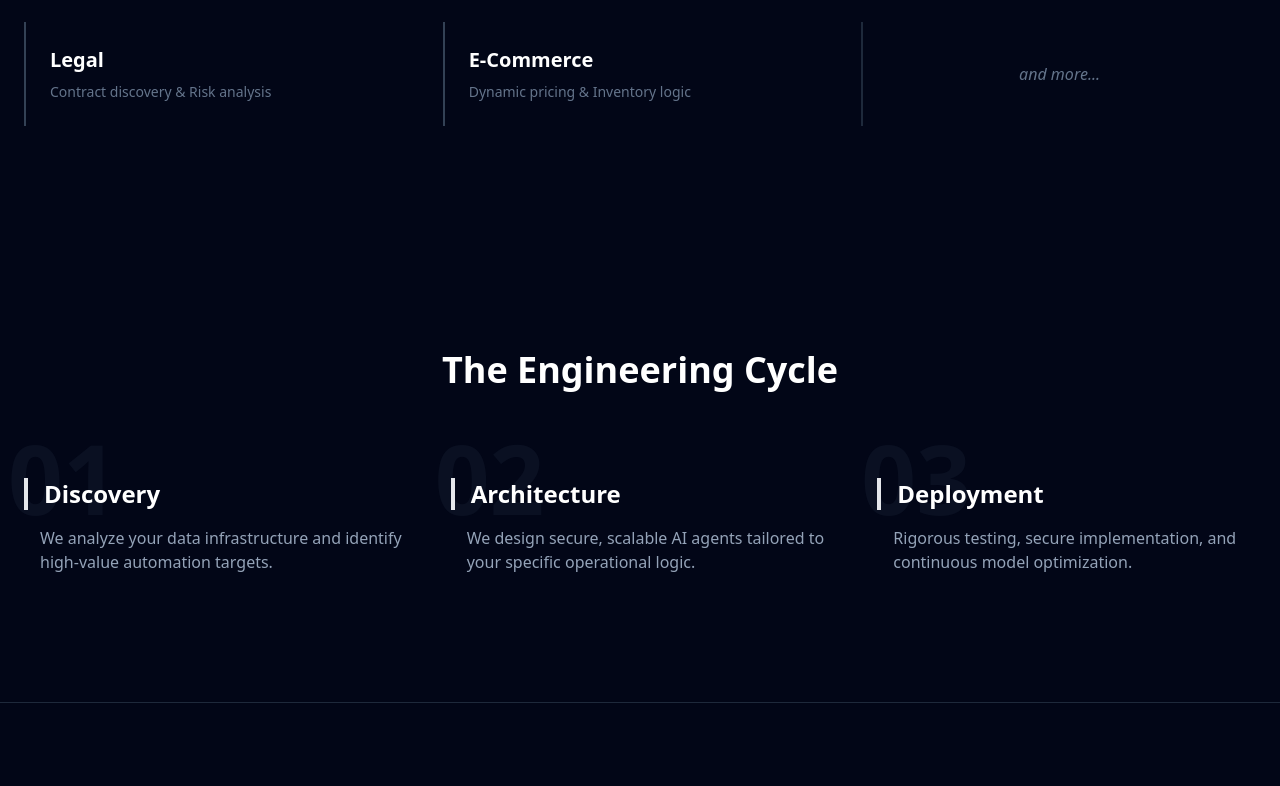
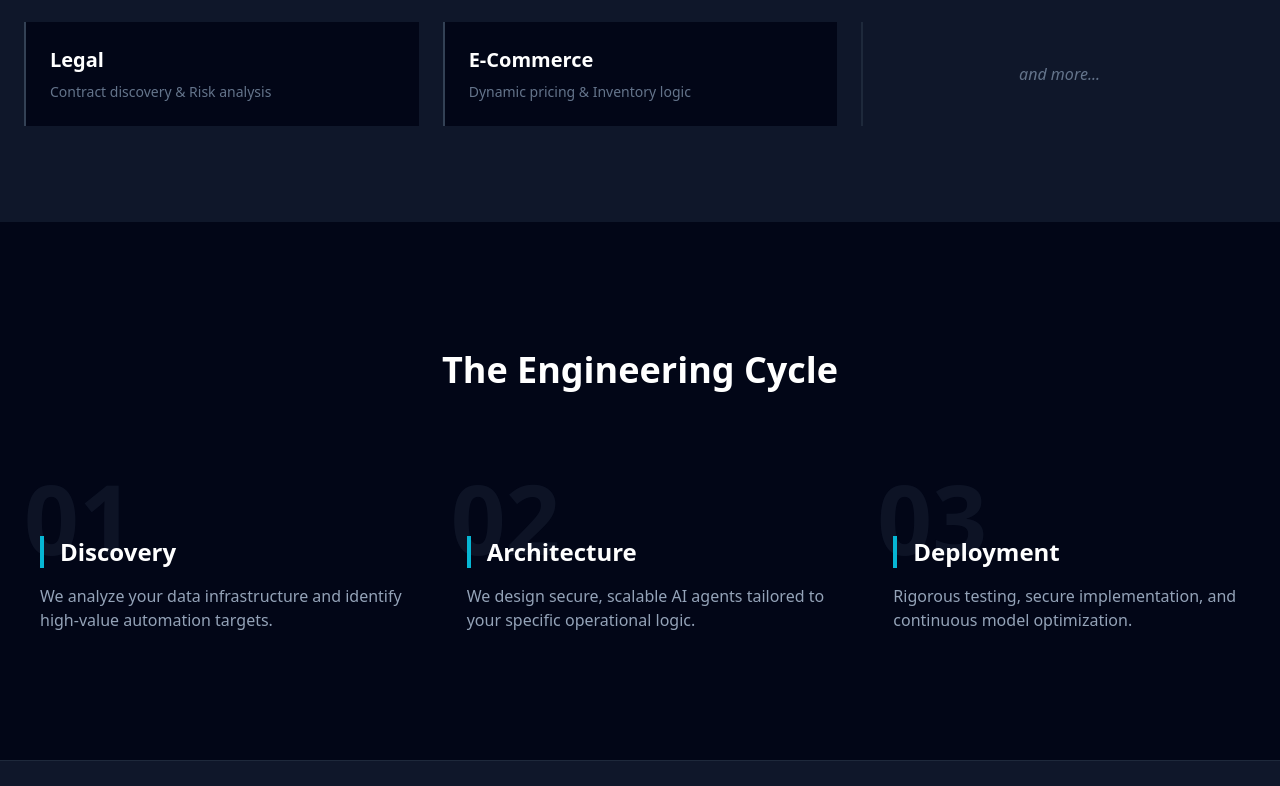
Before and after one commit to BroCezar/mandrea-logic, a Next.js app: page / in a window 1280 px wide. Shown: the part 2011-2797 px from the top of the page. Built offline with nearby package versions, Linux system fonts and the light colour scheme.

Commit message:
Fix text visibility, mobile menu blur, process spacing, and footer

```diff
--- a/app/page.tsx
+++ b/app/page.tsx
@@ -46,11 +46,16 @@ const Navbar = () => {
   const [isMobileMenuOpen, setIsMobileMenuOpen] = useState(false);
   const [scrolled, setScrolled] = useState(false);
 
+  // Handle Scroll Effect for Navbar background
   useEffect(() => {
-    const handleScroll = () => setScrolled(window.scrollY > 20);
+    const handleScroll = () => {
+      setScrolled(window.scrollY > 20);
+      // Close mobile menu on scroll
+      if (isMobileMenuOpen) setIsMobileMenuOpen(false);
+    };
     window.addEventListener('scroll', handleScroll);
     return () => window.removeEventListener('scroll', handleScroll);
-  }, []);
+  }, [isMobileMenuOpen]);
 
   const navLinks = [
     { name: 'Expertise', href: '#services' },
@@ -60,7 +65,8 @@ const Navbar = () => {
   ];
 
   return (
-    <header className={`fixed top-0 w-full z-50 transition-all duration-300 ${scrolled ? 'glass' : 'bg-transparent py-6'}`}>
+    <>
+      <header className={`fixed top-0 w-full z-50 transition-all duration-300 ${scrolled ? 'glass border-b border-white/5' : 'bg-transparent py-6'}`}>
         <div className="max-w-7xl mx-auto px-6 lg:px-8">
           <div className="flex items-center justify-between h-16">
             {/* Logo */}
@@ -73,7 +79,7 @@ const Navbar = () => {
               </span>
             </div>
 
-          {/* Desktop Nav - No Contact Button */}
+            {/* Desktop Nav */}
             <div className="hidden md:flex items-center space-x-12">
               {navLinks.map((link) => (
                 <a
@@ -90,7 +96,7 @@ const Navbar = () => {
             <div className="md:hidden">
               <button
                 onClick={() => setIsMobileMenuOpen(!isMobileMenuOpen)}
-              className="text-slate-300 hover:text-white"
+                className="text-slate-300 hover:text-white relative z-50"
                 aria-label="Menu"
               >
                 {isMobileMenuOpen ? <Icons.Close /> : <Icons.Menu />}
@@ -98,17 +104,21 @@ const Navbar = () => {
             </div>
           </div>
         </div>
+      </header>
 
-      {/* Mobile Menu */}
+      {/* Full Screen Mobile Menu Overlay */}
       {isMobileMenuOpen && (
-        <div className="md:hidden absolute top-full left-0 w-full bg-dark-950 border-b border-dark-800 animate-slide-up">
-          <div className="px-6 py-8 flex flex-col space-y-6">
+        <div
+          className="fixed inset-0 z-40 bg-dark-950/80 backdrop-blur-xl md:hidden flex items-center justify-center animate-fade-in"
+          onClick={() => setIsMobileMenuOpen(false)} // Close on click outside
+        >
+          <div className="flex flex-col items-center space-y-8 p-8 text-center">
             {navLinks.map((link) => (
               <a
                 key={link.name}
                 href={link.href}
                 onClick={() => setIsMobileMenuOpen(false)}
-                className="text-lg font-medium text-slate-300 hover:text-brand-400"
+                className="text-2xl font-light text-white tracking-widest uppercase hover:text-brand-400 transition-colors"
               >
                 {link.name}
               </a>
@@ -116,7 +126,7 @@ const Navbar = () => {
           </div>
         </div>
       )}
-    </header>
+    </>
   );
 };
 
@@ -139,7 +149,8 @@ const Hero = () => {
         <h1 className="text-5xl md:text-7xl lg:text-8xl font-bold text-white mb-8 tracking-tight leading-none">
           LOGIC. <br className="md:hidden" />
           SCALE. <br className="md:hidden" />
-          <span className="text-transparent bg-clip-text bg-gradient-to-r from-brand-400 to-indigo-400">
+          {/* Now using explicitly standard colors to ensure visibility on all devices */}
+          <span className="text-transparent bg-clip-text bg-gradient-to-r from-cyan-400 to-indigo-400">
             AUTOMATION.
           </span>
         </h1>
@@ -150,11 +161,9 @@ const Hero = () => {
         </p>
 
         <div className="flex flex-col sm:flex-row justify-center gap-6">
-          {/* CHANGED: Primary Glass Button (Cyan Glow) */}
           <a href="#services" className="px-8 py-4 text-lg font-bold text-cyan-100 rounded-full bg-cyan-500/10 border border-cyan-500/20 backdrop-blur-md hover:bg-cyan-500/20 hover:border-cyan-500/50 hover:shadow-[0_0_20px_rgba(6,182,212,0.3)] transition-all duration-300">
             View Capabilities
           </a>
-          {/* CHANGED: Secondary Glass Button (Frosted White) */}
           <a href="#process" className="px-8 py-4 text-lg font-medium text-gray-300 rounded-full bg-white/5 border border-white/10 backdrop-blur-md hover:bg-white/10 hover:border-white/30 hover:text-white transition-all duration-300">
             Our Methodology
           </a>
@@ -255,25 +264,21 @@ const Process = () => {
           <h2 className="text-4xl font-bold text-white">The Engineering Cycle</h2>
         </div>
 
-        {/* Added extra vertical gap for mobile */}
-        <div className="grid grid-cols-1 md:grid-cols-3 gap-16 md:gap-12 relative z-10">
+        <div className="grid grid-cols-1 md:grid-cols-3 gap-12 relative z-10">
           {[
             { step: "01", title: "Discovery", text: "We analyze your data infrastructure and identify high-value automation targets." },
             { step: "02", title: "Architecture", text: "We design secure, scalable AI agents tailored to your specific operational logic." },
             { step: "03", title: "Deployment", text: "Rigorous testing, secure implementation, and continuous model optimization." }
           ].map((p, i) => (
-            // Added 'pt-2' to push content down slightly
-            <div key={i} className="relative pt-2">
-              {/* UPDATES HERE:
-                  1. text-6xl md:text-8xl -> Smaller numbers on mobile, big on desktop
-                  2. -top-8 -> Pulled the number higher up so it sits above the text
-                  3. opacity-30 -> Made it more subtle so text is easier to read
-              */}
-              <div className="text-6xl md:text-8xl font-bold text-slate-800/30 absolute -top-10 left-0 md:-top-10 md:-left-4 -z-10 select-none">
+            <div key={i} className="relative group">
+              {/* Number is now a Block element (not absolute) so it pushes text down */}
+              <div className="text-7xl md:text-8xl font-bold text-slate-800/40 mb-[-20px] md:mb-[-30px] z-0 select-none group-hover:text-brand-900/40 transition-colors duration-500">
                 {p.step}
               </div>
-              <h3 className="text-2xl font-bold text-white mb-4 pl-4 border-l-4 border-brand-500">{p.title}</h3>
-              <p className="text-slate-400 pl-4">{p.text}</p>
+              <div className="relative z-10 pl-4">
+                <h3 className="text-2xl font-bold text-white mb-4 border-l-4 border-brand-500 pl-4">{p.title}</h3>
+                <p className="text-slate-400">{p.text}</p>
+              </div>
             </div>
           ))}
         </div>
@@ -281,6 +286,7 @@ const Process = () => {
     </section>
   );
 };
+
 /* --- Testimonials --- */
 const Testimonials = () => {
   const reviews = [
@@ -306,13 +312,13 @@ const Testimonials = () => {
   );
 };
 
-/* --- Footer (Minimal, No Contact) --- */
+/* --- Footer --- */
 const Footer = () => (
   <footer className="bg-dark-950 py-12 border-t border-slate-900">
     <div className="max-w-7xl mx-auto px-6 flex flex-col md:flex-row justify-between items-center gap-6">
       <div className="flex flex-col items-center md:items-start">
         <span className="text-xl font-bold text-white tracking-widest uppercase mb-2">Mandrea<span className="text-brand-500">Logic</span></span>
-        <span className="text-xs text-slate-600">Bucharest • London • Tallinn</span>
+        <span className="text-xs text-slate-500 font-medium tracking-wider">ROME • LONDON • BUCHAREST</span>
       </div>
 
       <div className="flex gap-8 text-sm text-slate-500">
--- a/tailwind.config.js
+++ b/tailwind.config.js
@@ -6,7 +6,40 @@ module.exports = {
     "./components/**/*.{js,ts,jsx,tsx,mdx}",
   ],
   theme: {
-    extend: {},
+    extend: {
+      colors: {
+        // We define the "brand" color as Cyan (matches your design)
+        brand: {
+          50: '#ecfeff',
+          100: '#cffafe',
+          200: '#a5f3fc',
+          300: '#67e8f9',
+          400: '#22d3ee',
+          500: '#06b6d4',
+          600: '#0891b2',
+          700: '#0e7490',
+          800: '#155e75',
+          900: '#164e63',
+          950: '#083344',
+        },
+        // We define the "dark" background colors
+        dark: {
+          800: '#1e293b',
+          900: '#0f172a',
+          950: '#020617', // Very dark blue/black
+        }
+      },
+      animation: {
+        'slide-up': 'slideUp 0.3s ease-out forwards',
+        'pulse-slow': 'pulse 4s cubic-bezier(0.4, 0, 0.6, 1) infinite',
+      },
+      keyframes: {
+        slideUp: {
+          '0%': { transform: 'translateY(10px)', opacity: 0 },
+          '100%': { transform: 'translateY(0)', opacity: 1 },
+        }
+      }
+    },
   },
   plugins: [],
 }
```
Lines whose indentation alone changed are shown as unchanged.
